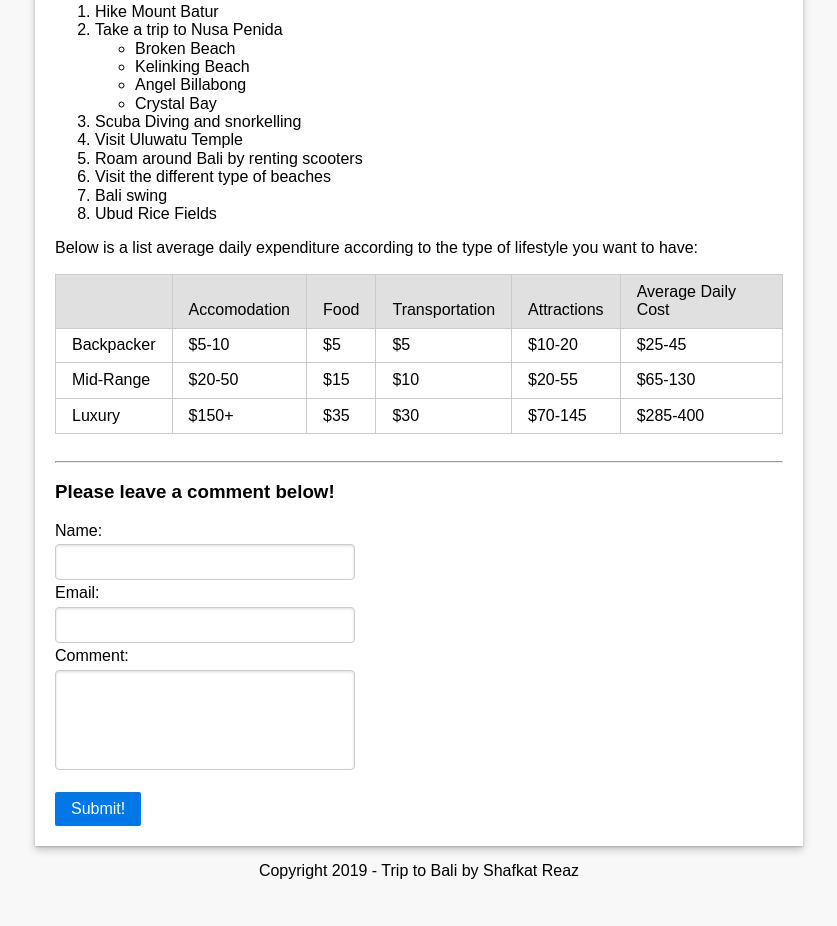
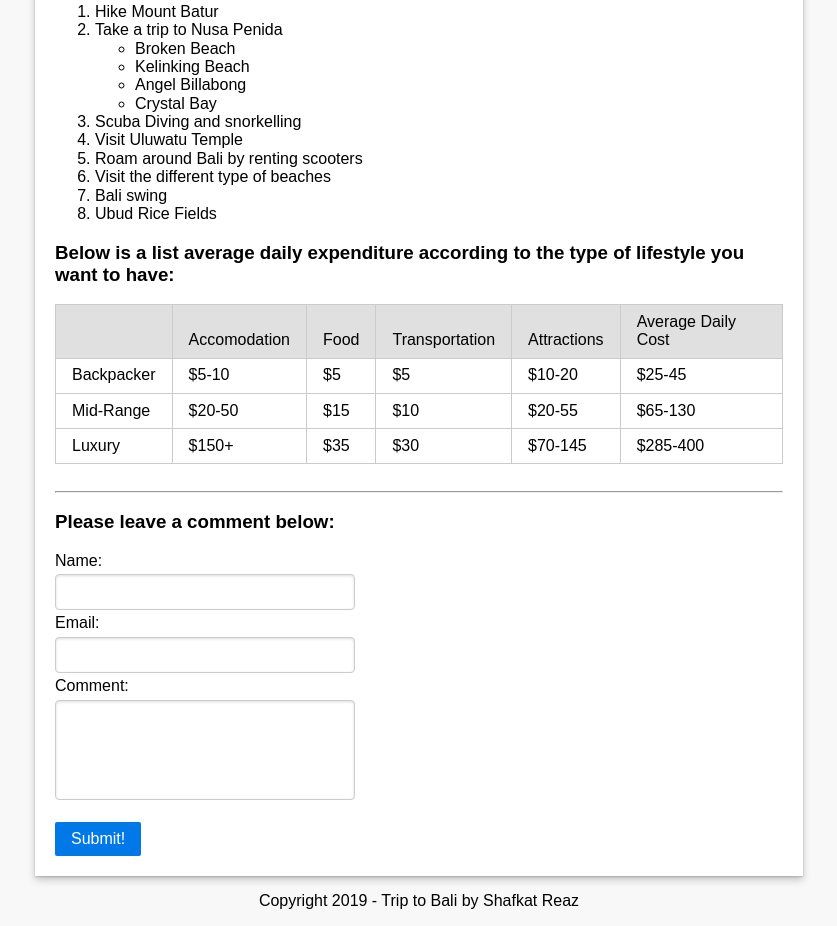
Before and after one commit to shafkatreaz/assignmennt4, a plain HTML site: page index.html in a window 1280 px wide. Shown: the part 1023-1949 px from the top of the page, without its empty margins (221-1058 px from the left). Before the commit the page ends 1919 px from the top, so only its background shows below. Drawn offline with nearby package versions, Linux system fonts and the light colour scheme.

Commit message:
Update index.html

```diff
--- a/index.html
+++ b/index.html
@@ -87,9 +87,9 @@ where the touts don’t bother you and the empty beaches are yours to enjoy.</p>
 		<li>Ubud Rice Fields</li>
 	</ol>
 
-	<p>
+	<h3>
 	Below is a list average daily expenditure according to the type of lifestyle you want to have:
-	</p>
+	</h3>
 				<div class="table_div">
 						<table class="pure-table pure-table-bordered">
 							<thead>
@@ -135,7 +135,7 @@ where the touts don’t bother you and the empty beaches are yours to enjoy.</p>
 
 				<br>
 				<hr>
-				<h3>Please leave a comment below!</h3>
+				<h3>Please leave a comment below:</h3>
 				<div  class="pure-form pure-form-stacked">
 
 							<label for="namebox">Name:</label>
```
